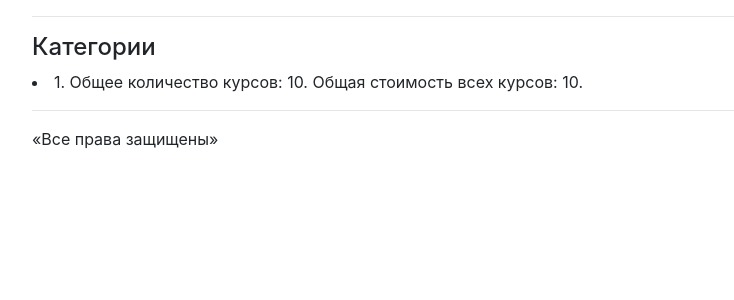
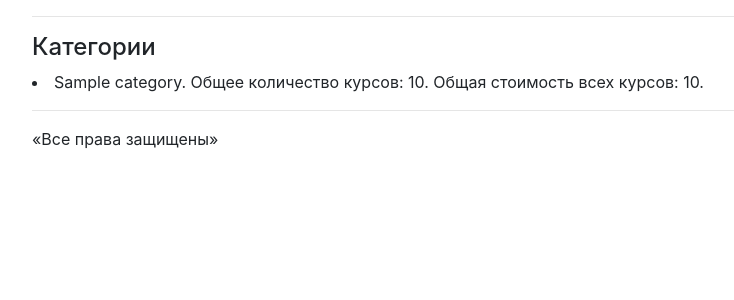
Before and after one commit to bennevis05/python_architecture_and_patterns, a Python web app: template templates/categories.html in a window 1280 px wide. Shown: the part 56-356 px from the top of the page, without its empty margins (53-787 px from the left). Run offline with Jinja, Linux system fonts and the light colour scheme; the template is opened without the code that fills it: most values are stand-ins (such as "Sample title", 1, 10 or a date in 2020); some libraries are stand-ins or nearby versions.

Commit message:
Fixing categories and courses templates

```diff
--- a/templates/categories.html
+++ b/templates/categories.html
@@ -4,11 +4,11 @@
 {% block main %}
     <div class="content">
         <h4>Категории</h4>
-        {% for item in all_categories %}
+        {% for category in all_categories %}
             <li>
-                {{ item[0] }}.
-                Общее количество курсов: {{ item.get_total_amount() }}.
-                Общая стоимость всех курсов: {{ item.get_total_price() }}.
+                {{ category.name }}.
+                Общее количество курсов: {{ category.get_total_amount() }}.
+                Общая стоимость всех курсов: {{ category.get_total_price() }}.
             </li>
         {% endfor %}
     </div>
--- a/templates/courses.html
+++ b/templates/courses.html
@@ -4,8 +4,8 @@
 {% block main %}
     <div class="content">
         <h4>Доступные курсы</h4>
-        {% for item in all_courses %}
-            <li>{{ item[0] }} (Категория: {{ item[1] }}, Формат: {{ item[3] }})</li>
+        {% for course in all_courses %}
+            <li>{{ course.name }} (Категория: {{ course.category }}, Формат: {{ course.course_type }})</li>
         {% endfor %}
     </div>
 {% endblock %}
--- a/views.py
+++ b/views.py
@@ -15,8 +15,9 @@ def main_view(request):
 
 
 def categories_view(request):
+    all_categories = CategoryMapper(connection).read()
     page_content = {
-        'all_categories': portal.all_categories
+        'all_categories': all_categories
     }
     return '200 OK', render(**page_content, template_name='categories.html')
 
```
Also changed, not shown: portal_database.sqlite (added).
